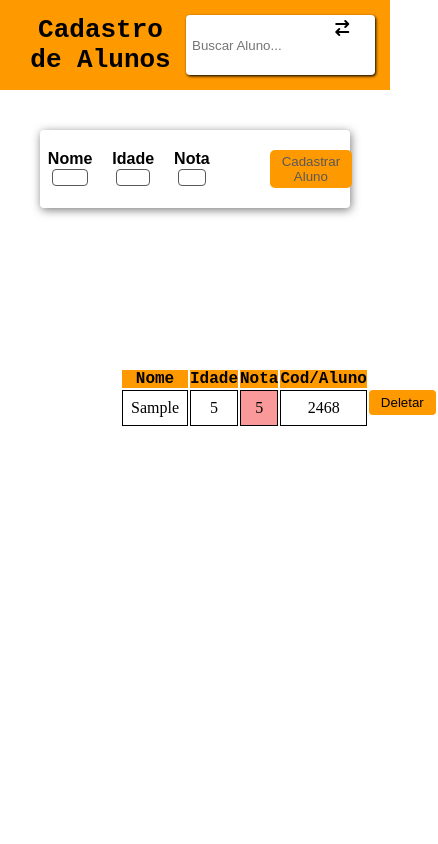
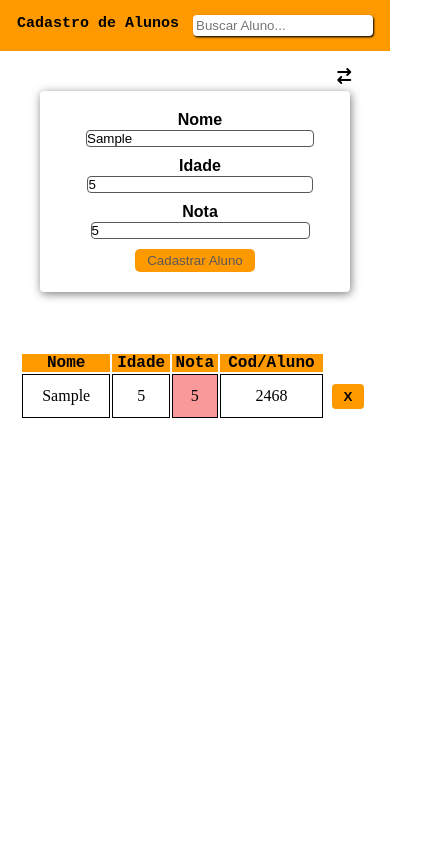
Before and after one commit to Rafael-doctom/sistema-cadastro-alunos, a plain HTML site: page index.html in a window 390 px wide. Both pictures are taken after typing "Sample", "5", "5" into the empty fields and a click on the button "Cadastrar Aluno". Shown: the top 844 px of the page, 438 px wide, since content can reach past the window. Drawn offline with Linux system fonts and the light colour scheme.

Commit message:
system responsivity

```diff
--- a/assets/css/style.css
+++ b/assets/css/style.css
@@ -33,15 +33,16 @@ a:hover{
     justify-content: space-around;
     text-align: center;
     padding: 15px;
+    gap: 10px;
     font-family: monospace;
     background: rgb(255, 153, 0);
 }
 
 .busca{
-    padding: 6px;
+    padding: 5px;
     border: none;
     border-radius: 4px;
-    box-shadow: 1px 1.3px 3px #000;
+    box-shadow: 1px 1.3px 2px #000;
 }
 
 .init button{
@@ -92,6 +93,7 @@ a:hover{
 .info form {
     display: flex;
     text-align: center;
+    align-items: center;
     font-family: sans-serif;
     gap: 10px;
 }
@@ -140,7 +142,7 @@ a:hover{
 
 .body-table td {
     margin-top: 20px;
-    border: 1px solid #000;
+    border: 1.5px solid #000;
 }
 
 
@@ -148,6 +150,7 @@ a:hover{
     border: none;
     background: rgb(255, 153, 0);
     color: #000;
+    font-weight: bold;
     padding: 5px 12px;
     border-radius: 4px;
     cursor: pointer;
@@ -192,27 +195,6 @@ a:hover{
 
 .invisible{
   display: none;
-}
-
-@media(max-width: 768px){
-    .info input{
-       width: 80%;
-    }
-
-    .table{
-       padding: 20px;
-       display: flex;
-       flex-direction: column;
-       gap: 20px;
-    }
-
-    .table th{
-        margin-left: 20px;
-    }
-
-    .table td{
-    padding: 8px;
-    }
 }
 
 /* Tema Dark */
@@ -267,3 +249,65 @@ body.dark button:hover{
 .check{
     visibility: hidden;
 }
+
+
+@media(max-width: 768px){
+
+    .init h1{
+        font-size: 15px;
+    }
+
+    .body-table{
+        margin: 0;
+    }
+
+
+    .info form{
+        display: flex;
+        text-align: center;
+        align-items: center;
+        justify-content: center;
+        flex-direction: column;
+    }
+
+    .Adiciona{
+        margin: 0 auto;
+    }
+
+    .button-delete{
+        margin-left: 3px;
+        margin-top: 10px;
+    }
+    .info input{
+       width: 100%;
+    }
+
+    .busca{
+        width: 50%;
+        padding: 3px;
+    }
+
+    .theme{
+
+        padding: 8px;
+         top: 60px;
+    }
+
+    .table{
+       margin: 0 auto;
+       padding: 20px;
+       display: flex;
+       flex-direction: column;
+       gap: 20px;
+    }
+
+    .table th{
+        margin-left: 20px;
+        gap: 20px;
+    }
+
+    .table td{
+        gap: 20px;
+        padding: 12px;
+    }
+}
--- a/assets/js/main.js
+++ b/assets/js/main.js
@@ -1,26 +1,23 @@
+
 let nome = document.querySelector(".name");
 const erro = document.querySelector('.erro')
 let Idade = document.querySelector(".idade");
 let nota = document.querySelector(".nota");
 let botao = document.querySelector(".Adiciona");
-const alunos = (localStorage.getItem('Aluno')) || [];
-console.log(alunos)
-
-
+const alunos = JSON.parse(localStorage.getItem('Aluno')) || [];
 AdicionaAluno();
 
 function AdicionaAluno() {
   botao.addEventListener("click", (e) => {
     e.preventDefault();
-    ValidaAluno()
-    armazena()
-  });
+    ValidaAluno();
+    armazena();
+})
 }
 
 function criaTabela() {
 
   let tdNome = document.createElement("td");
-  tdNome.classList.add('aluno-nome')
   let tdIdade = document.createElement("td");
   let tdNota = document.createElement("td");
   let tdCodigo = document.createElement("td");
@@ -30,7 +27,13 @@ function criaTabela() {
   tdIdade.innerHTML = Idade.value;
   tdNota.innerHTML = nota.value;
   tdCodigo.innerHTML = geraCodigoAluno(1000, 9999);
-  tdButton.innerHTML = 'Deletar';
+  tdButton.innerHTML = 'X';
+
+  tdButton.style.fontWeight = 'bold'
+
+  tdNome.classList.add('aluno-nome')
+  tdIdade.classList.add('aluno-idade')
+  tdNota.classList.add('aluno-nota')
 
   const table = document.createElement("tr");
   table.classList.add('aluno')
@@ -64,12 +67,13 @@ function criaTabela() {
   })
   const tb = document.querySelector(".body-table");
   tb.appendChild(table)
-  return tb
+
 }
 
 function geraCodigoAluno(min, max) {
   const geraCodigo = Math.floor(Math.random() * (max - min) + min);
   return geraCodigo;
+
 }
 
 function ValidaAluno() {
@@ -83,17 +87,20 @@ function ValidaAluno() {
     erro.innerHTML = ''
     criaTabela()
   }
-  nome.value = ''
-  Idade.value = ''
-  nota.value = ''
 }
 
-const armazena = () => {
-  let armazena = {
+function armazena(){
+
+  const armazena = {
     nome: nome.value,
     idade: Idade.value,
-    nota: nota.value,
+    nota: nota.value
   }
-  localStorage.setItem('Aluno' , JSON.stringify(armazena))
+  if(armazena === ' ' || armazena === undefined){
+    return false;
+  }else{
+    alunos.push(armazena)
+    localStorage.setItem('Aluno' , JSON.stringify(alunos))
+  }
 
 }
--- a/index.html
+++ b/index.html
@@ -14,7 +14,7 @@
         <h1>Cadastro de Alunos</h1>
         <input class="busca" type="text" placeholder="Buscar Aluno..." id="busca" />
         <label class="theme" for="dark">
-              <i text="alterar tema" class="fa-solid fa-arrow-right-arrow-left"></i>
+              <i text="alterar tema" class="altera-tema fa-solid fa-arrow-right-arrow-left"></i>
           <input type="checkbox" name="dark" id="dark" class="check"/>
         </label>
       </header>
@@ -61,9 +61,10 @@
         </div>
       </footer>
     </main>
+  </body>
     <script src="assets/js/Busca.js"></script>
     <script src="https://kit.fontawesome.com/996eb60dc7.js" crossorigin="anonymous"></script>
     <script src="assets/js/AlteraTema.js" ></script>
     <script src="assets/js/main.js"></script>
-  </body>
+
 </html>
```
Also changed, not shown: assets/js/Busca.js (+13 -14 lines).
